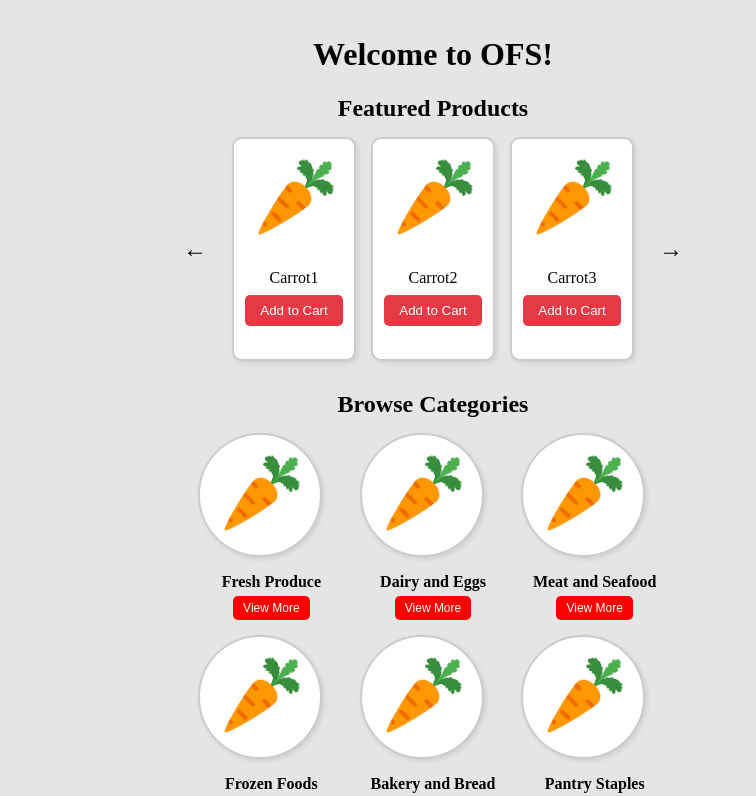
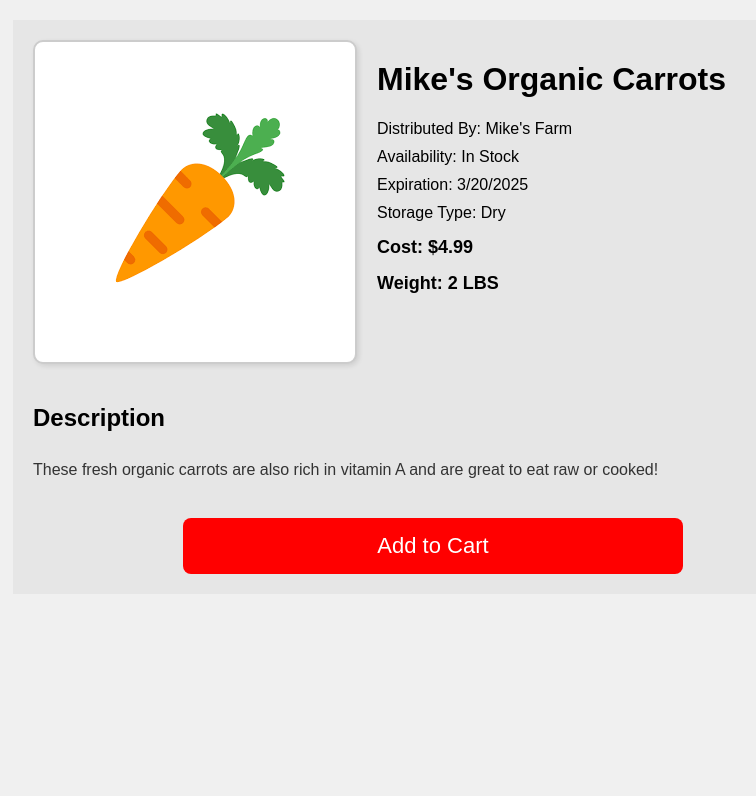
Before and after one commit to tyebii/CS-160-Final-Project, a React (Create React App) app in the folder frontend/: page / in a window 1280 px wide. Shown: the top 796 px of the page, without its empty margins (207-963 px from the left). Built offline with nearby package versions, Linux system fonts and the light colour scheme.

Commit message:
ItemView Component & App.js updates

```diff
--- a/frontend/src/App.js
+++ b/frontend/src/App.js
@@ -1,8 +1,11 @@
 import React from "react";
-import FeaturedProductCard from "./Components-WelcomePage/FeaturedProductCard";
-import Category from "./Components-WelcomePage/Category";
+//import FeaturedProductCard from "./Components-WelcomePage/FeaturedProductCard";
+//import Category from "./Components-WelcomePage/Category";
+import ItemView from "./Components-ItemView/ItemView";
 import carrot from "./Components-WelcomePage/carrot.png"
 
+// This is for Welcome Page
+/**
 const App = () => {
   const featuredProducts = [
     { imageSrc: carrot, name: "Carrot1" },
@@ -58,5 +61,28 @@ const App = () => {
     </div>
   );
 };
+**/
+
+// This is for Item View
+const App = () => {
+  // Example Carrot Item
+  const carrotItem = {
+    imageSrc: carrot,
+    itemName: 'Mike\'s Organic Carrots',
+    distributor: 'Mike\'s Farm',
+    availability: 'In Stock',
+    expiration: '3/20/2025',
+    storageType: 'Dry',
+    cost: '$4.99',
+    weight: '2 LBS',
+    description: 'These fresh organic carrots are also rich in vitamin A and are great to eat raw or cooked!',
+  };
+
+  return (
+    <div>
+      <ItemView {...carrotItem} />
+    </div>
+  );
+};
 
 export default App;
--- /dev/null
+++ b/frontend/src/Components-ItemView/ItemView.js
@@ -0,0 +1,32 @@
+import React from 'react';
+import './itemView.css';
+
+const ItemView = ({ imageSrc, itemName, distributor, availability, expiration, storageType, cost, weight, description }) => {
+  //console.log({ imageSrc, itemName, distributor, availability, expiration, storageType, cost, weight, description });
+
+  return (
+    <div className="product-container">
+      <div className="product-top">
+        <div className="product-image-container">
+          <img src={imageSrc} alt={itemName} className="product-image" />
+        </div>
+        <div className="product-info">
+          <h1 className="product-name">{itemName}</h1>
+          <p className="product-detail">Distributed By: {distributor}</p>
+          <p className="product-detail">Availability: {availability}</p>
+          <p className="product-detail">Expiration: {expiration}</p>
+          <p className="product-detail">Storage Type: {storageType}</p>
+          <p className="product-cost">Cost: {cost}</p>
+          <p className="product-weight">Weight: {weight}</p>
+        </div>
+      </div>
+
+      <h2 className="product-description-title">Description</h2>
+      <p className="product-description">{description}</p>
+
+      <button className="add-to-cart">Add to Cart</button>
+    </div>
+  );
+};
+
+export default ItemView;
--- a/frontend/src/index.js
+++ b/frontend/src/index.js
@@ -1,7 +1,7 @@
 import React from "react";
 import { createRoot } from "react-dom/client";
 import App from "./App";
-import "./welcomePage.css";
+//import "./welcomePage.css";
 import reportWebVitals from './reportWebVitals';
 
 const root = createRoot(document.getElementById("root"));
```
Also changed, not shown: frontend/src/Components-ItemView/itemView-old.html (renamed from frontend/src/Components-WelcomePage/itemView.html), frontend/src/Components-ItemView/itemView.css (renamed from frontend/src/Components-WelcomePage/itemView.css), frontend/src/Components-WelcomePage/welcomePage-old.html (renamed from frontend/src/Components-WelcomePage/welcomePage.html).
